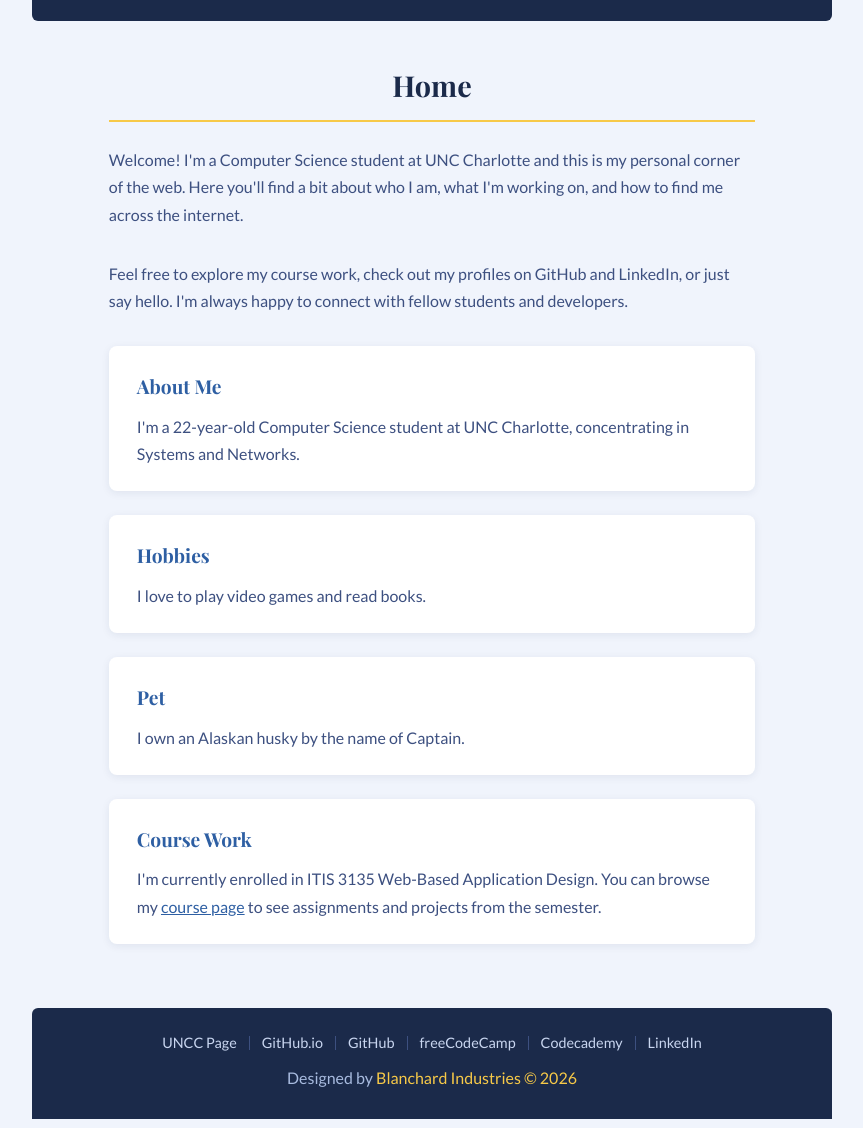
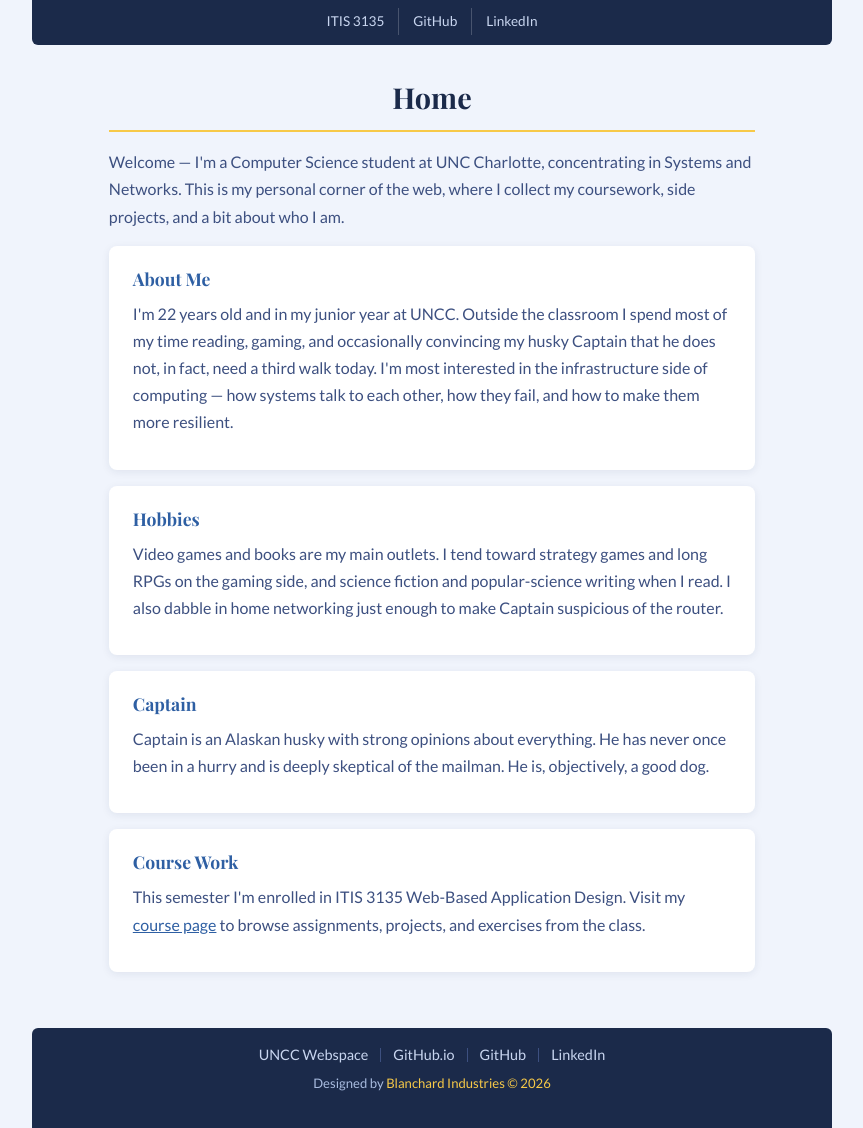
Before and after one commit to Eric-Blan/Eric-Blan.github.io, a plain HTML site: page index.html in a window 1280 px wide. Shown: the part 108-1236 px from the top of the page, without its empty margins (208-1071 px from the left). Drawn offline with nearby package versions, Linux system fonts and the light colour scheme.

Commit message:
m3a corrections

```diff
--- a/index.html
+++ b/index.html
@@ -6,17 +6,15 @@
     <title>Eric Blanchard | Home</title>
     <script src="https://lint.page/kit/4d0fe3.js" crossorigin="anonymous"></script>
 
-    <link rel="icon" type="image/png" href="itis3135/images/favicon.png">
+    <link rel="icon" type="image/png" href="images/favicon.png">
 
-    <!-- Google Fonts (previously referenced in CSS but never imported) -->
     <link rel="preconnect" href="https://fonts.googleapis.com">
     <link rel="preconnect" href="https://fonts.gstatic.com" crossorigin>
     <link href="https://fonts.googleapis.com/css2?family=Playfair+Display:wght@400;700&family=Lato:wght@400;700&display=swap" rel="stylesheet">
 
     <style>
         /*
-          Color palette from coolors.co:
-          https://coolors.co/1b2a4a-2e5fa3-f0f4fc-e8f0fb-f7c948
+          Color palette: https://coolors.co/1b2a4a-2e5fa3-f0f4fc-e8f0fb-f7c948
         */
         :root {
             --navy:  #1b2a4a;
@@ -24,7 +22,6 @@
             --light: #f0f4fc;
             --panel: #ffffff;
             --gold:  #f7c948;
-            --text:  #1b2a4a;
             --muted: #3d5080;
         }
 
@@ -41,10 +38,9 @@
         body {
             font-family: 'Lato', Arial, sans-serif;
             background-color: var(--light);
-            color: var(--text);
+            color: var(--navy);
             line-height: 1.7;
         }
-
 
         header,
         main,
@@ -55,7 +51,7 @@
 
         header {
             background-color: var(--navy);
-            padding: 32px 6%;
+            padding: 24px 6% 0;
             text-align: center;
             border-radius: 0 0 6px 6px;
         }
@@ -65,10 +61,42 @@
             font-size: 2.4rem;
             color: var(--gold);
             letter-spacing: 0.02em;
+            margin-bottom: 16px;
+        }
+
+        /* Nav sits under h1 inside the header */
+        header nav {
+            display: flex;
+            flex-wrap: wrap;
+            justify-content: center;
+            border-top: 1px solid rgba(255,255,255,0.15);
+            padding: 10px 0;
+        }
+
+        header nav a {
+            color: #c9d6f0;
+            text-decoration: none;
+            font-size: 0.85rem;
+            padding: 4px 14px;
+            border-right: 1px solid rgba(255,255,255,0.2);
+            line-height: 1.4;
+        }
+
+        header nav a:last-child {
+            border-right: none;
+        }
+
+        header nav a:hover,
+        header nav a:focus {
+            color: var(--gold);
+        }
+
+        header nav a:visited {
+            color: #a8bbdf;
         }
 
         main {
-            padding: 40px 6%;
+            padding: 28px 6% 40px;
         }
 
         h2 {
@@ -76,37 +104,30 @@
             font-size: 1.8rem;
             color: var(--navy);
             text-align: center;
-            margin-bottom: 24px;
+            margin-bottom: 16px;
             border-bottom: 2px solid var(--gold);
-            padding-bottom: 10px;
+            padding-bottom: 8px;
         }
 
-
-        .welcome {
-            margin-bottom: 32px;
+        p {
+            font-size: 1rem;
             color: var(--muted);
-            font-size: 1rem;
+            margin-bottom: 1em;
         }
 
         section {
             background-color: var(--panel);
             border-radius: 8px;
-            padding: 24px 28px;
-            margin-bottom: 24px;
+            padding: 18px 24px;
+            margin-bottom: 16px;
             box-shadow: 0 2px 8px rgba(27, 42, 74, 0.08);
         }
 
         h3 {
             font-family: 'Playfair Display', Georgia, serif;
-            font-size: 1.2rem;
+            font-size: 1.1rem;
             color: var(--blue);
-            margin-bottom: 10px;
-        }
-
-        p {
-            font-size: 1rem;
-            color: var(--muted);
-            margin-bottom: 0;
+            margin-bottom: 6px;
         }
 
         a {
@@ -122,16 +143,16 @@
             background-color: var(--navy);
             color: #c9d6f0;
             text-align: center;
-            padding: 28px 6%;
+            padding: 20px 6%;
             font-size: 0.9rem;
             border-radius: 6px 6px 0 0;
         }
 
         footer nav {
-            margin-bottom: 14px;
             display: flex;
-
+            flex-wrap: wrap;
             justify-content: center;
+            margin-bottom: 10px;
         }
 
         footer nav a {
@@ -156,8 +177,9 @@
         }
 
         footer p {
-            margin-top: 10px;
+            margin-top: 8px;
             color: #a8bbdf;
+            font-size: 0.82rem;
         }
 
         footer p a {
@@ -175,42 +197,44 @@
 
     <header>
         <h1>Eric Blanchard</h1>
+        <nav aria-label="Site navigation">
+            <a href="itis3135/">ITIS 3135</a>
+            <a href="https://github.com/Eric-Blan" target="_blank">GitHub</a>
+            <a href="https://www.linkedin.com/in/eric-blanchard-4a3771352/" target="_blank">LinkedIn</a>
+        </nav>
     </header>
 
     <main>
         <h2>Home</h2>
 
-        <p class="welcome">Welcome! I'm a Computer Science student at UNC Charlotte and this is my personal corner of the web. Here you'll find a bit about who I am, what I'm working on, and how to find me across the internet.</p>
-        <p class="welcome">Feel free to explore my course work, check out my profiles on GitHub and LinkedIn, or just say hello. I'm always happy to connect with fellow students and developers.</p>
+        <p>Welcome — I'm a Computer Science student at UNC Charlotte, concentrating in Systems and Networks. This is my personal corner of the web, where I collect my coursework, side projects, and a bit about who I am.</p>
 
         <section class="about">
             <h3>About Me</h3>
-            <p>I'm a 22-year-old Computer Science student at UNC Charlotte, concentrating in Systems and Networks.</p>
+            <p>I'm 22 years old and in my junior year at UNCC. Outside the classroom I spend most of my time reading, gaming, and occasionally convincing my husky Captain that he does not, in fact, need a third walk today. I'm most interested in the infrastructure side of computing — how systems talk to each other, how they fail, and how to make them more resilient.</p>
         </section>
 
         <section class="hobbies">
             <h3>Hobbies</h3>
-            <p>I love to play video games and read books.</p>
+            <p>Video games and books are my main outlets. I tend toward strategy games and long RPGs on the gaming side, and science fiction and popular-science writing when I read. I also dabble in home networking just enough to make Captain suspicious of the router.</p>
         </section>
 
         <section class="pet">
-            <h3>Pet</h3>
-            <p>I own an Alaskan husky by the name of Captain.</p>
+            <h3>Captain</h3>
+            <p>Captain is an Alaskan husky with strong opinions about everything. He has never once been in a hurry and is deeply skeptical of the mailman. He is, objectively, a good dog.</p>
         </section>
 
         <section>
             <h3>Course Work</h3>
-            <p>I'm currently enrolled in ITIS 3135 Web-Based Application Design. You can browse my <a href="itis3135/">course page</a> to see assignments and projects from the semester.</p>
+            <p>This semester I'm enrolled in ITIS 3135 Web-Based Application Design. Visit my <a href="itis3135/">course page</a> to browse assignments, projects, and exercises from the class.</p>
         </section>
     </main>
 
     <footer>
         <nav aria-label="External profiles">
-            <a href="https://webpages.charlotte.edu/eblanch1/" target="_blank">UNCC Page</a>
+            <a href="https://webpages.charlotte.edu/eblanch1/" target="_blank">UNCC Webspace</a>
             <a href="https://eric-blan.github.io" target="_blank">GitHub.io</a>
             <a href="https://github.com/Eric-Blan" target="_blank">GitHub</a>
-            <a href="https://www.freecodecamp.org/eric_blanchard" target="_blank">freeCodeCamp</a>
-            <a href="https://www.codecademy.com/profiles/EricBlanchard" target="_blank">Codecademy</a>
             <a href="https://www.linkedin.com/in/eric-blanchard-4a3771352/" target="_blank">LinkedIn</a>
         </nav>
         <p>Designed by <a href="itis3135/blanchardindustries.org/index.html" target="_blank">Blanchard Industries &copy; 2026</a></p>
```
Also changed, not shown: itis3135/components/footer.html (+3 -3 lines).
